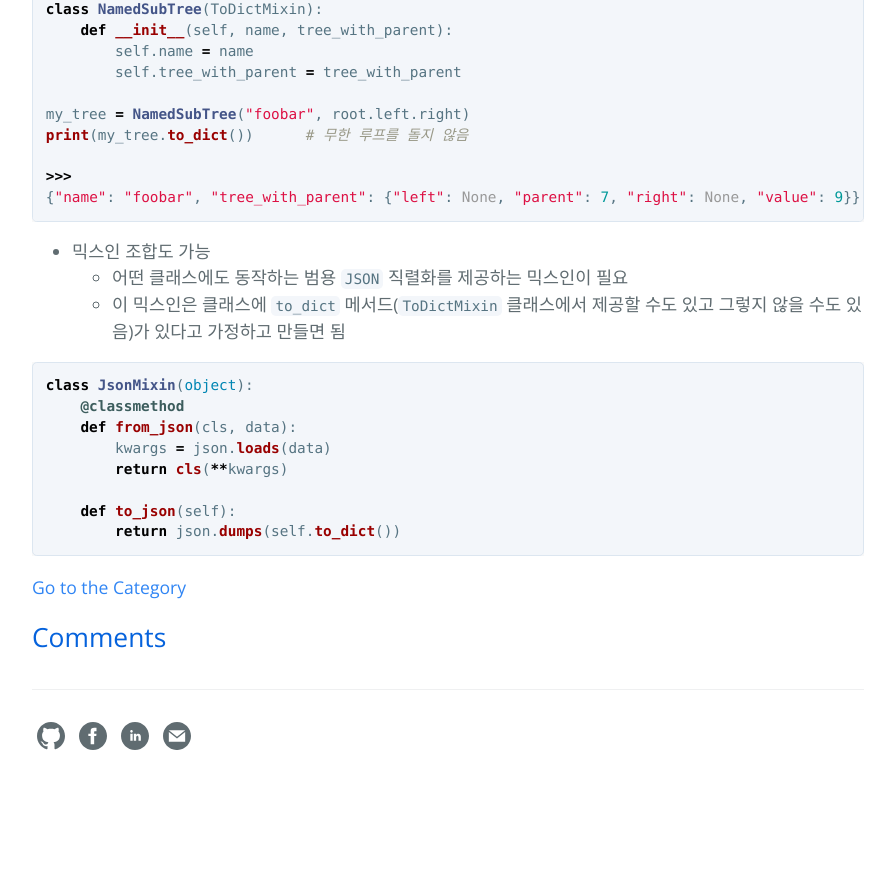
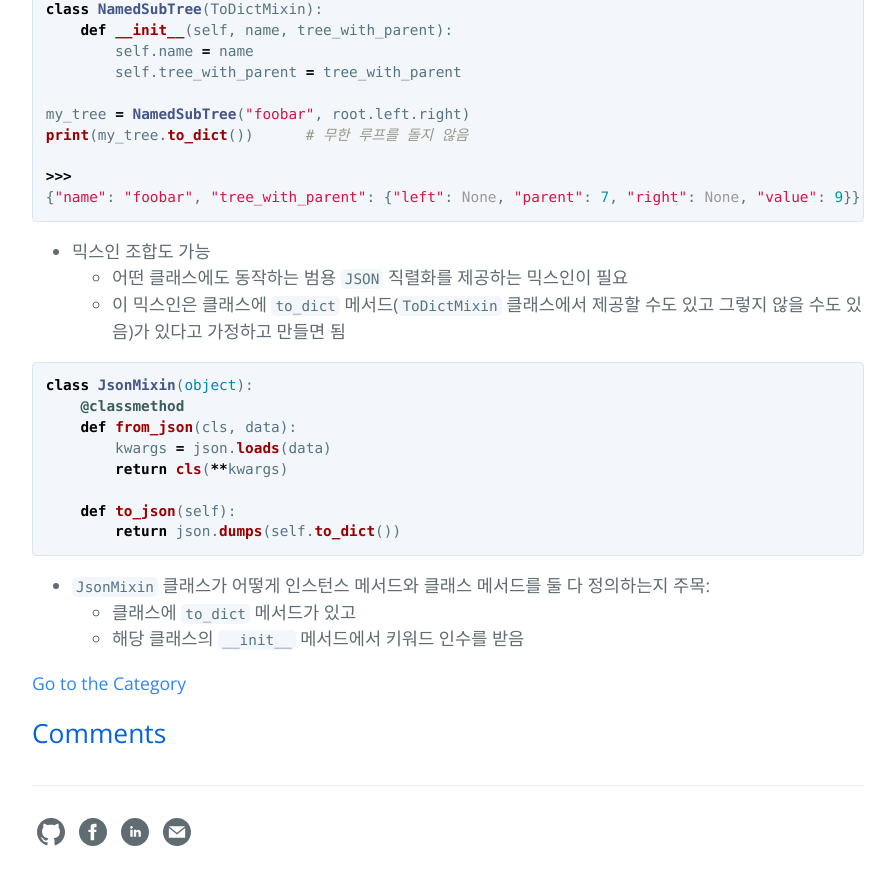
Before and after one commit to hcnoh/hcnoh.github.io, a Jekyll site: the page built from _posts/2018-10-07-effective-python-way26.md, in a window 1280 px wide and 900 px high, scrolled down 2865 px. Shown: the top 885 px of the window, without its empty margins (192-1087 px from the left). Built offline with Jekyll 4.4.1, drawn with Linux system fonts in a browser that asks for light colours; comment, search, counter and statistics services are not loaded; before the commit the page ends 3669 px from its top, so only the background shows below that.

Commit message:
Update 2018-10-07-effective-python-way26.md

````diff
--- a/_posts/2018-10-07-effective-python-way26.md
+++ b/_posts/2018-10-07-effective-python-way26.md
@@ -135,3 +135,7 @@ class JsonMixin(object):
     def to_json(self):
         return json.dumps(self.to_dict())
 ```
+
+- `JsonMixin` 클래스가 어떻게 인스턴스 메서드와 클래스 메서드를 둘 다 정의하는지 주목:
+  - 클래스에 `to_dict` 메서드가 있고
+  - 해당 클래스의 `__init__` 메서드에서 키워드 인수를 받음
````
